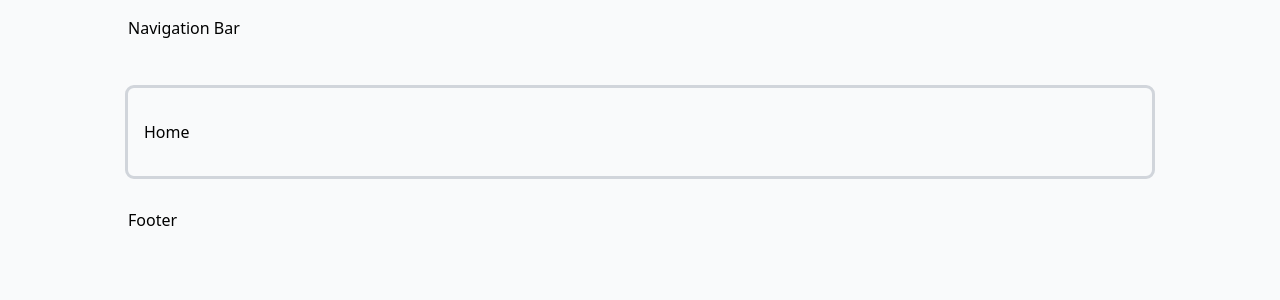
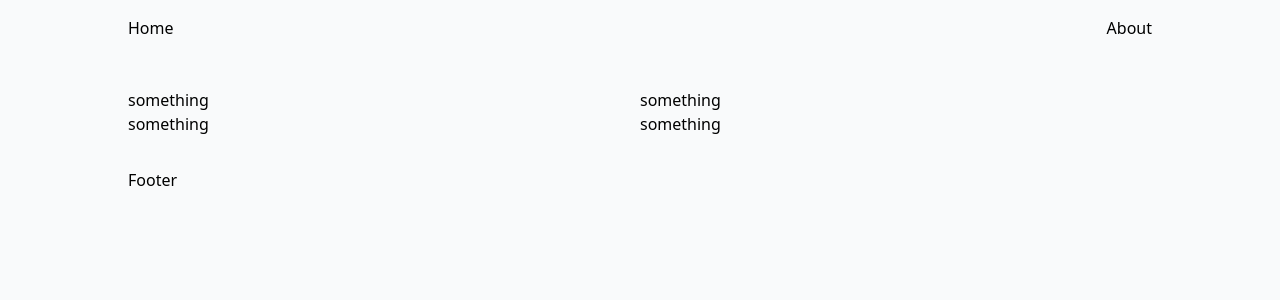
Before and after one commit to ModieJun/modiejun.com, a Next.js app: page / in a window 1280 px wide. Shown: the top 300 px of the page. Built offline with nearby package versions, Linux system fonts and the light colour scheme.

Commit message:
Migrate api folder

```diff
--- /dev/null
+++ b/app/api/ping/route.ts
@@ -0,0 +1,5 @@
+import {NextResponse} from "next/server";
+
+export async function GET(request: Request) {
+    return NextResponse.json({status:200,data:'pong'},);
+}
--- a/app/layout.tsx
+++ b/app/layout.tsx
@@ -1,8 +1,11 @@
+import React from "react";
+
 type LayoutProps = {
     children: React.ReactNode,
 };
 
 import "../theme/global.css";
+import Link from "next/link";
 
 const Layout = ({
                     children
@@ -12,12 +15,13 @@ const Layout = ({
         <body>
             <div className="min-h-screen bg-gray-50">
                 {/* header */}
-                <div className="max-w-screen-lg mx-auto w-full flex py-4">
-                    Navigation Bar
+                <div className="max-w-screen-lg mx-auto w-full flex py-4 justify-between">
+                    <Link href="/">Home</Link>
+                    <Link href="/about" prefetch={true}>About</Link>
                 </div>
                 {/* Body */}
                 <main
-                    className="max-w-screen-lg py-8 mx-auto my-8 rounded-md outline-[1.5] outline-gray-300 outline p-4">{children}</main>
+                    className="">{children}</main>
                 {/* Footer */}
                 <div className="max-w-screen-lg w-full grid grid-cols-2 md:grid-cols-3 mx-auto">
                     Footer
--- a/app/page.tsx
+++ b/app/page.tsx
@@ -6,8 +6,11 @@ export const metadata: Metadata = {
 
 const Home = () => {
   return(
-      <div>
-          Home
+      <div className="max-w-screen-lg my-8 mx-auto grid grid-cols-1 md:grid-cols-2 md:grid-">
+          <div className="flex w-full">something</div>
+          <div className="flex w-full">something</div>
+          <div className="flex w-full">something</div>
+          <div className="flex w-full">something</div>
       </div>
   )
 }
--- a/pages/api/hello.ts
+++ /dev/null
@@ -1,13 +0,0 @@
-// Next.js API route support: https://nextjs.org/docs/api-routes/introduction
-import type { NextApiRequest, NextApiResponse } from 'next'
-
-type Data = {
-  name: string
-}
-
-export default function handler(
-  req: NextApiRequest,
-  res: NextApiResponse<Data>
-) {
-  res.status(200).json({ name: 'John Doe' })
-}
```
